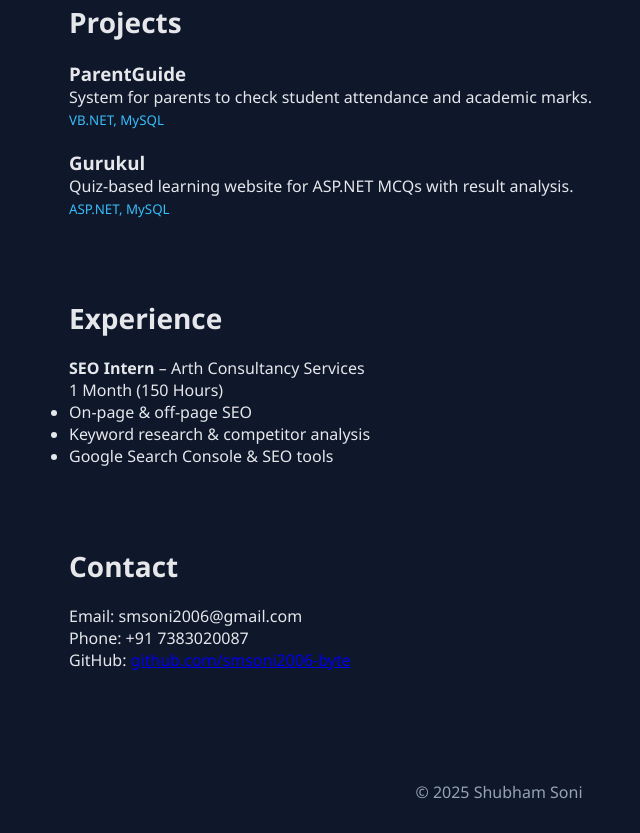
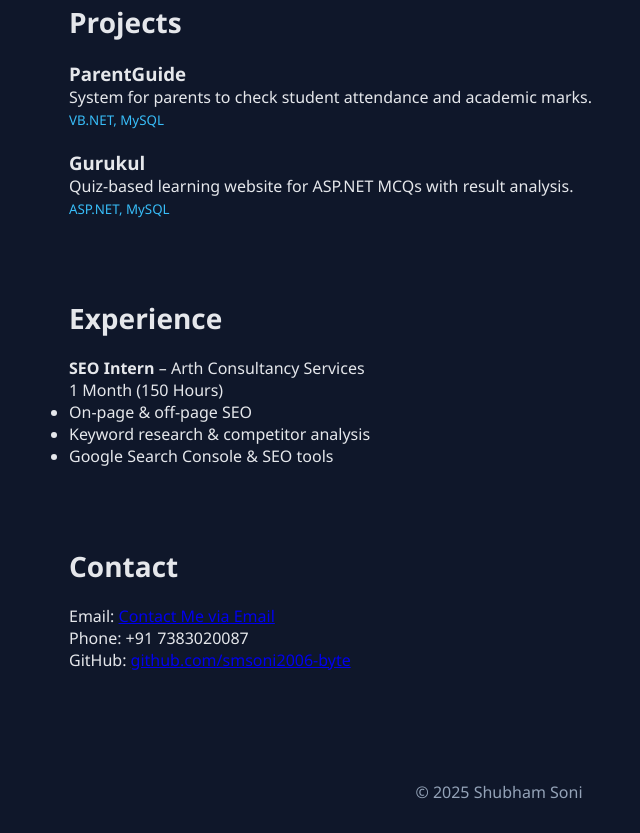
Before and after one commit to smsoni2006-byte/my_portfolio, a plain HTML site: page index.html in a window 1280 px wide. Shown: the part 1291-2124 px from the top of the page, without its empty margins (141-781 px from the left). Drawn offline with Linux system fonts and the light colour scheme.

Commit message:
index.html

```diff
--- a/index.html
+++ b/index.html
@@ -90,7 +90,7 @@
     <!-- CONTACT -->
     <section class="section fade-up">
         <h2>Contact</h2>
-        <p>Email: smsoni2006@gmail.com</p>
+        <p>Email: <a href="mailto:smsoni2006@gmail.com?subject=Portfolio Inquiry">Contact Me via Email</a></p>
         <p>Phone: +91 7383020087</p>
         <p>
             GitHub:
```
